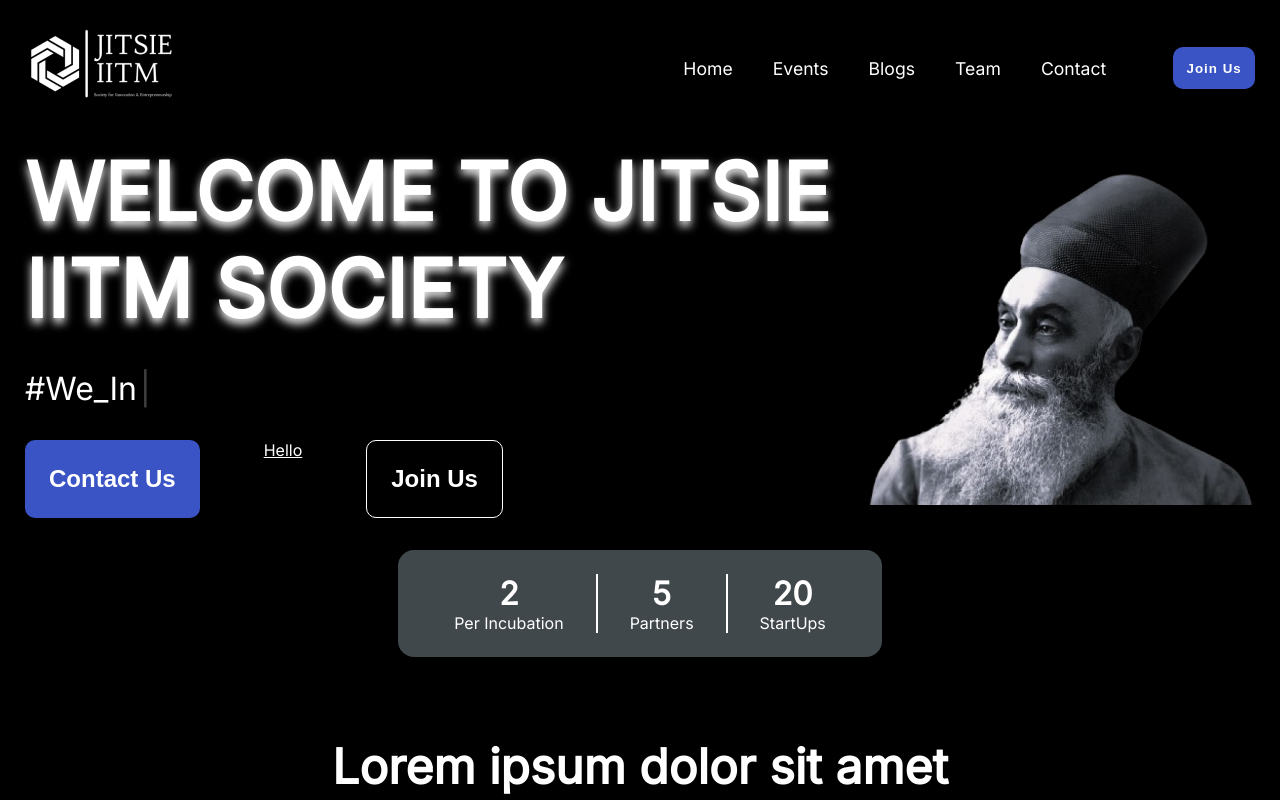
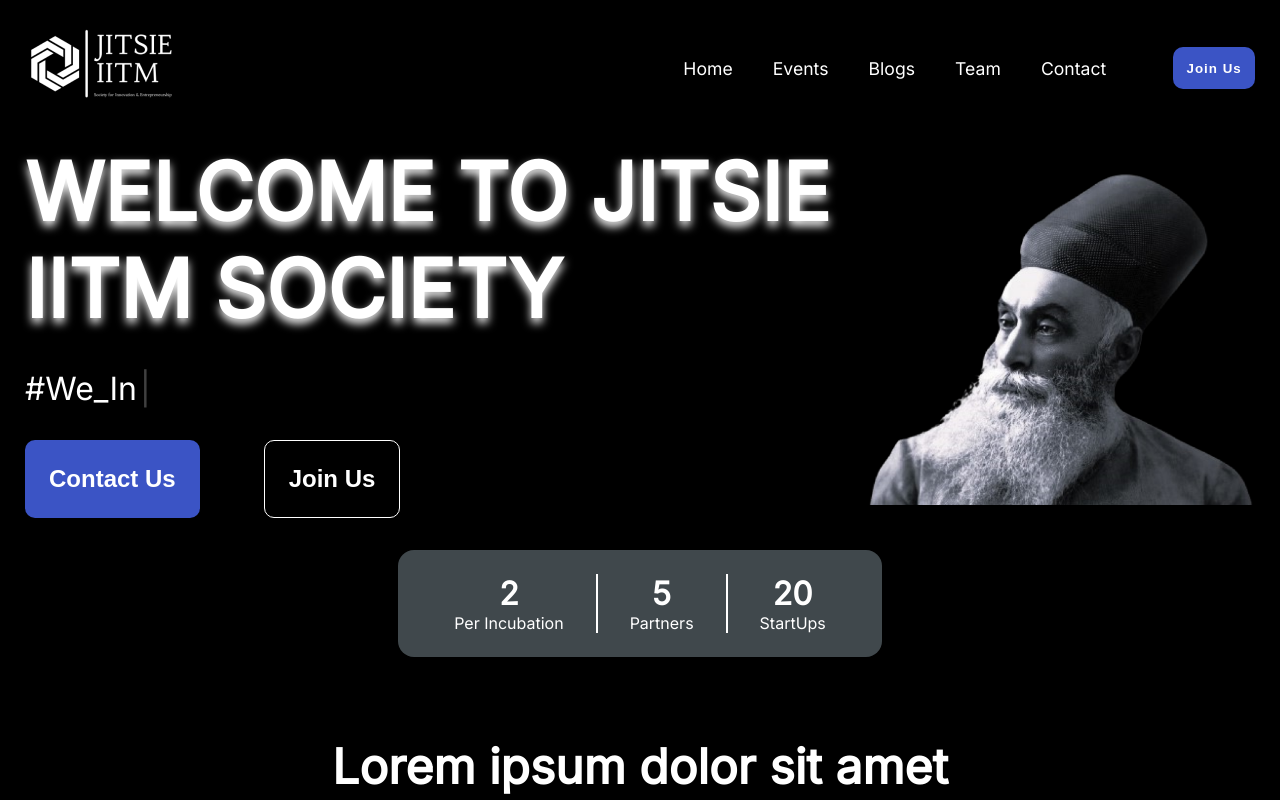
Before and after one commit to purushottam-io/Jitsie_react, a React (Create React App) app: page / in a window 1280 px wide. Shown: the top 800 px of the page. Built offline with nearby package versions, Linux system fonts and the light colour scheme.

Commit message:
Update header.tsx

```diff
--- a/src/components/header.tsx
+++ b/src/components/header.tsx
@@ -181,7 +181,6 @@ const Header = () => {
 
           <div className="buttons">
             <button>Contact Us</button>
-            <Link to="/blogs">Hello</Link>
             <button style={{ background: "black", border: "1px solid white" }}>
               Join Us
             </button>
```
